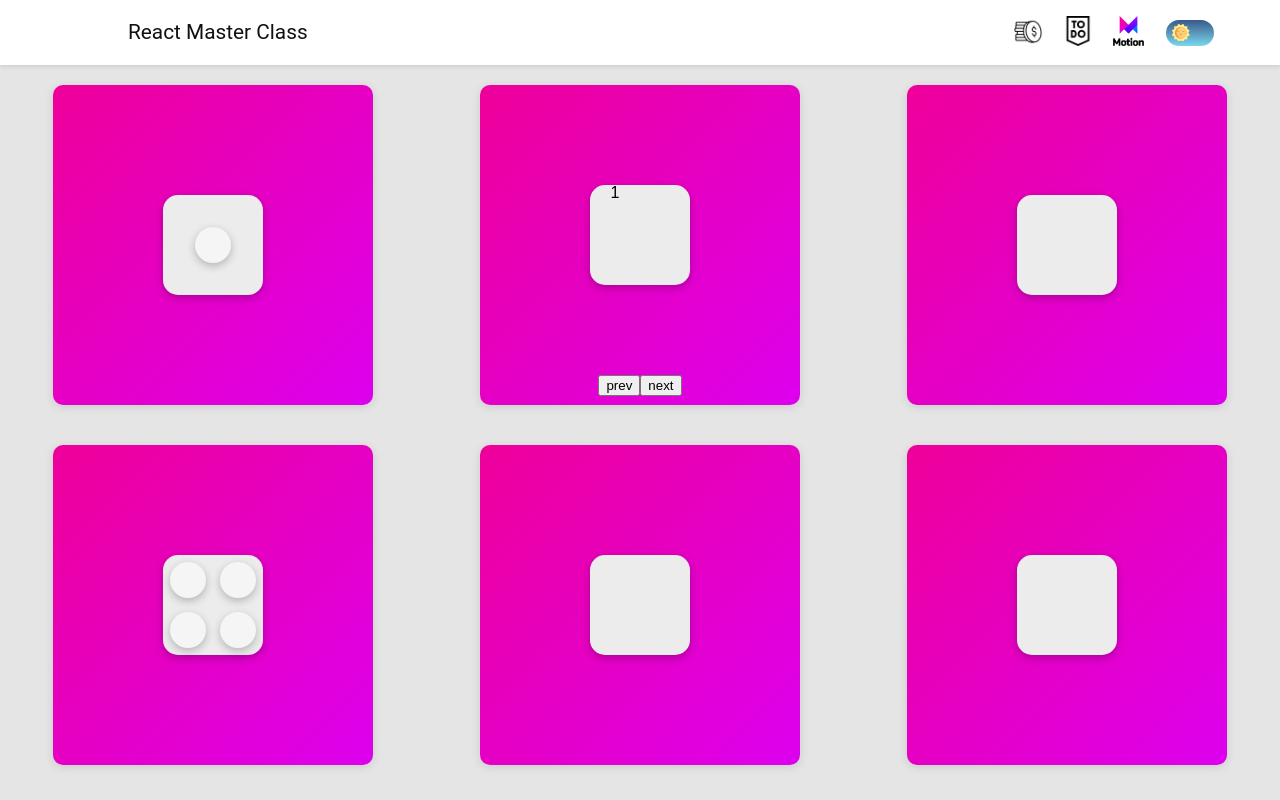
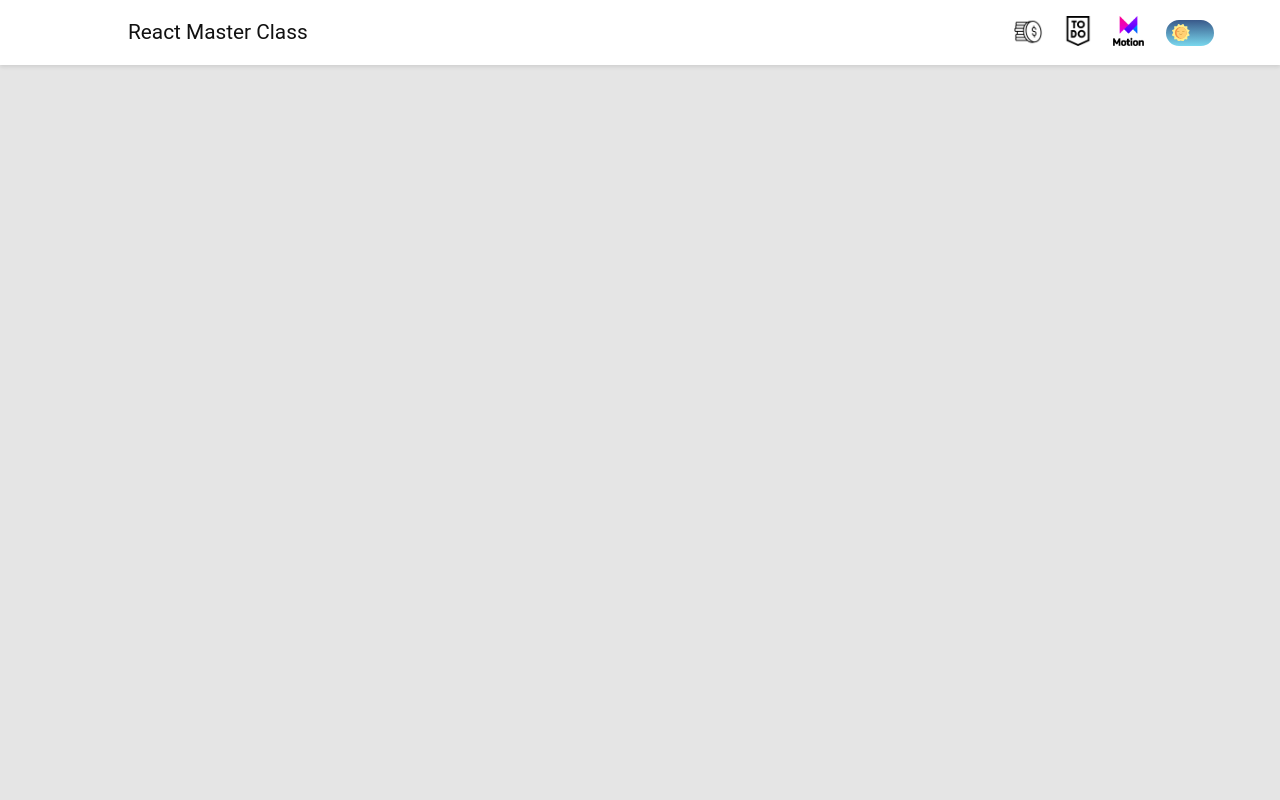
Before and after one commit to jooyul-yoon/todo_react, a React (Create React App) app: page /react/animation in a window 1280 px wide. Shown: the top 800 px of the page. Built offline with nearby package versions, Linux system fonts and the light colour scheme.

Commit message:
Framer-motion layout

```diff
--- a/src/Router.tsx
+++ b/src/Router.tsx
@@ -2,9 +2,10 @@ import { BrowserRouter, Route, Switch } from "react-router-dom";
 import ToDoList from "./components/todo_components/list/ToDoList";
 import Trello from "./components/todo_components/trello/Trello";
 import Navigator from "./components/Navigator";
-import Framer from "./components/todo_components/framer/Framer";
 import Coin from "./components/crypto/Coin";
 import Coins from "./components/crypto/Coins";
+import Practice1 from "./components/todo_components/framer/Practice1";
+import Practice2 from "./components/todo_components/framer/Practice2";
 
 function Router() {
   return (
@@ -22,8 +23,11 @@ function Router() {
         <Route path="/react/trello">
           <Trello />
         </Route>
-        <Route path="/react/animation">
-          <Framer />
+        <Route path="/react/animation/practice1">
+          <Practice1 />
+        </Route>
+        <Route path="/react/animation/practice2">
+          <Practice2 />
         </Route>
         <Route path="/react">
           <Navigator />
--- a/src/components/Navigator.tsx
+++ b/src/components/Navigator.tsx
@@ -15,9 +15,9 @@ const Header = styled.header`
   background-color: ${(props) => props.theme.navBgColor};
   box-shadow: 0px 2px 4px rgb(0 0 0 / 10%);
   font-family: "Google Sans", "Roboto", sans-serif;
-  /* position: sticky;
+  position: sticky;
   top: 0;
-  z-index: 100; */
+  z-index: 100;
   max-height: 80px;
   transition: 0.5s;
 `;
@@ -64,26 +64,34 @@ const ToDoIcon = styled.div`
   }
 `;
 const DropDown = styled.div<{ isShowing: Boolean }>`
-  margin-top: 10px;
-  position: fixed;
+  margin-top: 15px;
+  position: absolute;
   display: ${(props) => (props.isShowing ? "flex" : "none")};
   flex-direction: column;
   justify-content: center;
   align-items: center;
   background-color: ${(props) => props.theme.whiteColor};
-  box-shadow: 0px 2px 4px rgb(0 0 0 / 10%);
+  box-shadow: rgba(50, 50, 93, 0.25) 0px 6px 12px -2px,
+    rgba(0, 0, 0, 0.3) 0px 3px 7px -3px;
   a {
     display: flex;
     justify-content: center;
     align-items: center;
-    width: 70px;
+    width: 90px;
+    padding: 3px 5px;
+    :hover {
+      background-color: ${(props) => props.theme.lightGrayColor};
+      color: white;
+    }
     img {
-      margin: 5px 0;
+      margin: 6px 0;
       width: 20px;
       height: 20px;
     }
-    :hover {
-      background-color: ${(props) => props.theme.lightGrayColor};
+    span {
+      text-align: center;
+      padding: 10px 0px;
+      font-size: 13px;
     }
   }
 `;
@@ -125,11 +133,22 @@ const ThemeToggle = styled.button<{ isDark: boolean }>`
 `;
 
 function Navigator() {
-  const [show, setShow] = useState(false);
+  const [framerShow, setFramerShow] = useState(false);
+  const [todoShow, setTodoShow] = useState(false);
   const [isDark, setDarkAtom] = useRecoilState(isDarkAtom);
   const toggleTheme = () => setDarkAtom((prev: any) => !prev);
-  const toggleShow = () => setShow(!show);
-  const closeShow = () => setShow(false);
+  const toggleTodoShow = () => {
+    setFramerShow(false);
+    setTodoShow(!todoShow);
+  };
+  const toggleFramerShow = () => {
+    setTodoShow(false);
+    setFramerShow(!framerShow);
+  };
+  const closeShow = () => {
+    setTodoShow(false);
+    setFramerShow(false);
+  };
   localStorage.setItem("isDark", JSON.stringify(isDark));
   return (
     <Header>
@@ -145,8 +164,8 @@ function Navigator() {
             <img src={coins} alt="coins" />
           </Link>
           <ToDoIcon>
-            <img onClick={toggleShow} src={todo} alt="todo" />
-            <DropDown isShowing={show}>
+            <img onClick={toggleTodoShow} src={todo} alt="todo" />
+            <DropDown isShowing={todoShow}>
               <Link to={"/react/todo"}>
                 <img src={TaskIcon} alt="task" />
               </Link>
@@ -155,9 +174,17 @@ function Navigator() {
               </Link>
             </DropDown>
           </ToDoIcon>
-          <Link to={"/react/animation"}>
-            <img src={framer} alt="framer" />
-          </Link>
+          <ToDoIcon>
+            <img onClick={toggleFramerShow} src={framer} alt="framer" />
+            <DropDown isShowing={framerShow}>
+              <Link to={"/react/animation/practice1"}>
+                <span>Animations</span>
+              </Link>
+              <Link to={"/react/animation/practice2"}>
+                <span>Layout</span>
+              </Link>
+            </DropDown>
+          </ToDoIcon>
           <BtnContainer>
             <ThemeToggle isDark={isDark} onClick={toggleTheme}>
               <SunIcon />
--- a/src/components/todo_components/framer/Framer.tsx
+++ /dev/null
@@ -1,247 +0,0 @@
-import React, { useEffect, useRef, useState } from "react";
-import styled from "styled-components";
-import Navigator from "../../Navigator";
-import {
-  AnimatePresence,
-  motion,
-  useMotionValue,
-  useTransform,
-  useViewportScroll,
-  Variants,
-} from "framer-motion";
-
-const Wrapper = styled.div`
-  height: 100%;
-  width: 100%;
-  display: grid;
-  grid-template-columns: repeat(3, 1fr);
-`;
-const BoxContainer = styled(motion.div)`
-  place-self: center;
-  width: 25vw;
-  height: 25vw;
-  margin: 20px;
-  display: flex;
-  justify-content: center;
-  align-items: center;
-  flex-direction: column;
-  overflow: hidden;
-  background: linear-gradient(135deg, rgb(238, 0, 153), rgb(221, 0, 238));
-  border-radius: 10px;
-  box-shadow: rgba(99, 99, 99, 0.2) 0px 2px 8px 0px;
-`;
-const Box = styled(motion.div)`
-  display: grid;
-  grid-template-columns: repeat(2, 1fr);
-  margin: 20px;
-  width: 100px;
-  height: 100px;
-  background-color: #ececec;
-  border-radius: 15px;
-  box-shadow: rgba(0, 0, 0, 0.24) 0px 3px 8px;
-  text-align: center;
-  /* position: absolute; */
-`;
-const FlexBox = styled(motion.div)`
-  display: flex;
-  justify-content: center;
-  align-items: center;
-  margin: 20px;
-  width: 100px;
-  height: 100px;
-  background-color: #ececec;
-  border-radius: 15px;
-  box-shadow: rgba(0, 0, 0, 0.24) 0px 3px 8px;
-`;
-const Circle = styled(motion.div)`
-  width: 36px;
-  height: 36px;
-  border-radius: 18px;
-  background-color: ${(props) => props.theme.whiteColor};
-  box-shadow: rgba(0, 0, 0, 0.24) 0px 3px 8px;
-  place-self: center;
-`;
-const Svg = styled.svg`
-  width: 70px;
-  place-self: center;
-  color: transparent;
-  path {
-    stroke: white;
-    stroke-width: 3;
-  }
-`;
-
-const boxVar1: Variants = {
-  start: { scale: 0.5, opacity: 0 },
-  end: {
-    scale: 1,
-    opacity: 1,
-    transition: {
-      type: "spring",
-      duration: 1,
-      bounce: 0.5,
-      delayChildren: 0.3,
-      staggerChildren: 0.2,
-    },
-  },
-};
-const boxVar2: Variants = {
-  hover: { scale: 1.2, rotateZ: 90 },
-  click: { scale: 0.8, borderRadius: "50px" },
-};
-const boxVar3: Variants = {
-  hover: { scale: 1, rotateZ: 90 },
-  click: { scale: 0.8, borderRadius: "50px" },
-  drag: { backgroundColor: "rgb(35, 204, 113)" },
-};
-const circleVar: Variants = {
-  start: { opacity: 0, y: 10 },
-  end: { opacity: 1, y: 0 },
-};
-const svgVar: Variants = {
-  start: {
-    pathLength: 0,
-    fill: "rgba(255, 255, 255, 0)",
-  },
-  end: {
-    pathLength: 1,
-    fill: "rgba(255, 255, 255, 1)",
-  },
-};
-const SliderVar: Variants = {
-  entry: (isBack: Boolean) => ({
-    opacity: 0,
-    scale: 0,
-    x: isBack ? -100 : 100,
-  }),
-  center: (isBack: Boolean) => ({ opacity: 1, scale: 1, x: 0 }),
-  leaving: (isBack: Boolean) => ({
-    opacity: 0,
-    scale: 0,
-    x: isBack ? 100 : -100,
-  }),
-};
-
-function Framer() {
-  const boxContainerRef = useRef<HTMLDivElement>(null);
-  const x = useMotionValue(0);
-  const rotateZ = useTransform(x, [-200, 200], [-360, 360]);
-  const background = useTransform(
-    x,
-    [-200, 0, 200],
-    [
-      "linear-gradient(135deg, rgb(0, 222, 238), rgb(0, 36, 238))",
-      "linear-gradient(135deg, rgb(238, 0, 153), rgb(221, 0, 238))",
-      "linear-gradient(135deg, rgb(202, 238, 0), rgb(0, 238, 127))",
-    ]
-  );
-  const { scrollY, scrollYProgress } = useViewportScroll();
-  const scale = useTransform(scrollYProgress, [0, 1], [1, 0.5]);
-  const [visible, setVisible] = useState(1);
-  const [back, setBack] = useState(false);
-  const [clicked, setClicked] = useState(false);
-  const toggleClicked = () => setClicked((prev) => !prev);
-  const next = () => {
-    setBack(false);
-    setVisible((prev) => (prev === 10 ? 1 : prev + 1));
-  };
-  const prev = () => {
-    setBack(true);
-    setVisible((prev) => (prev === 1 ? 10 : prev - 1));
-  };
-  useEffect(() => {
-    // scrollY.onChange(() => console.log(scrollY.get(), scrollYProgress.get()));
-  }, [scrollY, scrollYProgress]);
-
-  return (
-    <>
-      <Navigator />
-      <Wrapper>
-        <BoxContainer onClick={toggleClicked}>
-          <FlexBox
-            style={{
-              justifyContent: clicked ? "flex-start" : "center",
-              alignItems: clicked ? "flex-start" : "center",
-            }}
-          >
-            <Circle layout />
-          </FlexBox>
-        </BoxContainer>
-        <BoxContainer>
-          <AnimatePresence exitBeforeEnter custom={back}>
-            {[1, 2, 3, 4, 5, 6, 7, 8, 9, 10].map((i) =>
-              i === visible ? (
-                <Box
-                  custom={back}
-                  key={visible}
-                  variants={SliderVar}
-                  initial="entry"
-                  animate="center"
-                  exit="leaving"
-                >
-                  {visible}
-                </Box>
-              ) : null
-            )}
-          </AnimatePresence>
-          <div style={{ position: "relative", top: 70 }}>
-            <button onClick={prev}>prev</button>
-            <button onClick={next}>next</button>
-          </div>
-        </BoxContainer>
-        <BoxContainer>
-          <Box
-            initial={{ scale: 0 }}
-            animate={{ scale: 1, rotateZ: 360 }}
-            transition={{ type: "spring", bounce: 0.5 }}
-          />
-        </BoxContainer>
-        <BoxContainer>
-          <Box variants={boxVar1} initial="start" animate="end">
-            <Circle variants={circleVar} />
-            <Circle variants={circleVar} />
-            <Circle variants={circleVar} />
-            <Circle variants={circleVar} />
-          </Box>
-        </BoxContainer>
-        <BoxContainer>
-          <Box variants={boxVar2} whileHover="hover" whileTap="click" />
-        </BoxContainer>
-        <BoxContainer ref={boxContainerRef}>
-          <Box
-            drag
-            dragElastic={0.1}
-            dragConstraints={boxContainerRef}
-            variants={boxVar3}
-            whileHover="hover"
-            whileTap="click"
-            whileDrag="drag"
-          />
-        </BoxContainer>
-        <BoxContainer style={{ background }}>
-          <Box style={{ x, rotateZ, scale }} drag="x" dragSnapToOrigin />
-        </BoxContainer>
-        <BoxContainer>
-          <Svg
-            focusable="false"
-            xmlns="http://www.w3.org/2000/svg"
-            viewBox="0 0 448 512"
-          >
-            <motion.path
-              variants={svgVar}
-              initial="start"
-              animate="end"
-              transition={{
-                default: { duration: 5 },
-                fill: { delay: 3, duration: 2 },
-              }}
-              d="M224 373.12c-25.24-31.67-40.08-59.43-45-83.18-22.55-88 112.61-88 90.06 0-5.45 24.25-20.29 52-45 83.18zm138.15 73.23c-42.06 18.31-83.67-10.88-119.3-50.47 103.9-130.07 46.11-200-18.85-200-54.92 0-85.16 46.51-73.28 100.5 6.93 29.19 25.23 62.39 54.43 99.5-32.53 36.05-60.55 52.69-85.15 54.92-50 7.43-89.11-41.06-71.3-91.09 15.1-39.16 111.72-231.18 115.87-241.56 15.75-30.07 25.56-57.4 59.38-57.4 32.34 0 43.4 25.94 60.37 59.87 36 70.62 89.35 177.48 114.84 239.09 13.17 33.07-1.37 71.29-37.01 86.64zm47-136.12C280.27 35.93 273.13 32 224 32c-45.52 0-64.87 31.67-84.66 72.79C33.18 317.1 22.89 347.19 22 349.81-3.22 419.14 48.74 480 111.63 480c21.71 0 60.61-6.06 112.37-62.4 58.68 63.78 101.26 62.4 112.37 62.4 62.89.05 114.85-60.86 89.61-130.19.02-3.89-16.82-38.9-16.82-39.58z"
-            ></motion.path>
-          </Svg>
-        </BoxContainer>
-      </Wrapper>
-    </>
-  );
-}
-
-export default React.memo(Framer);
```
